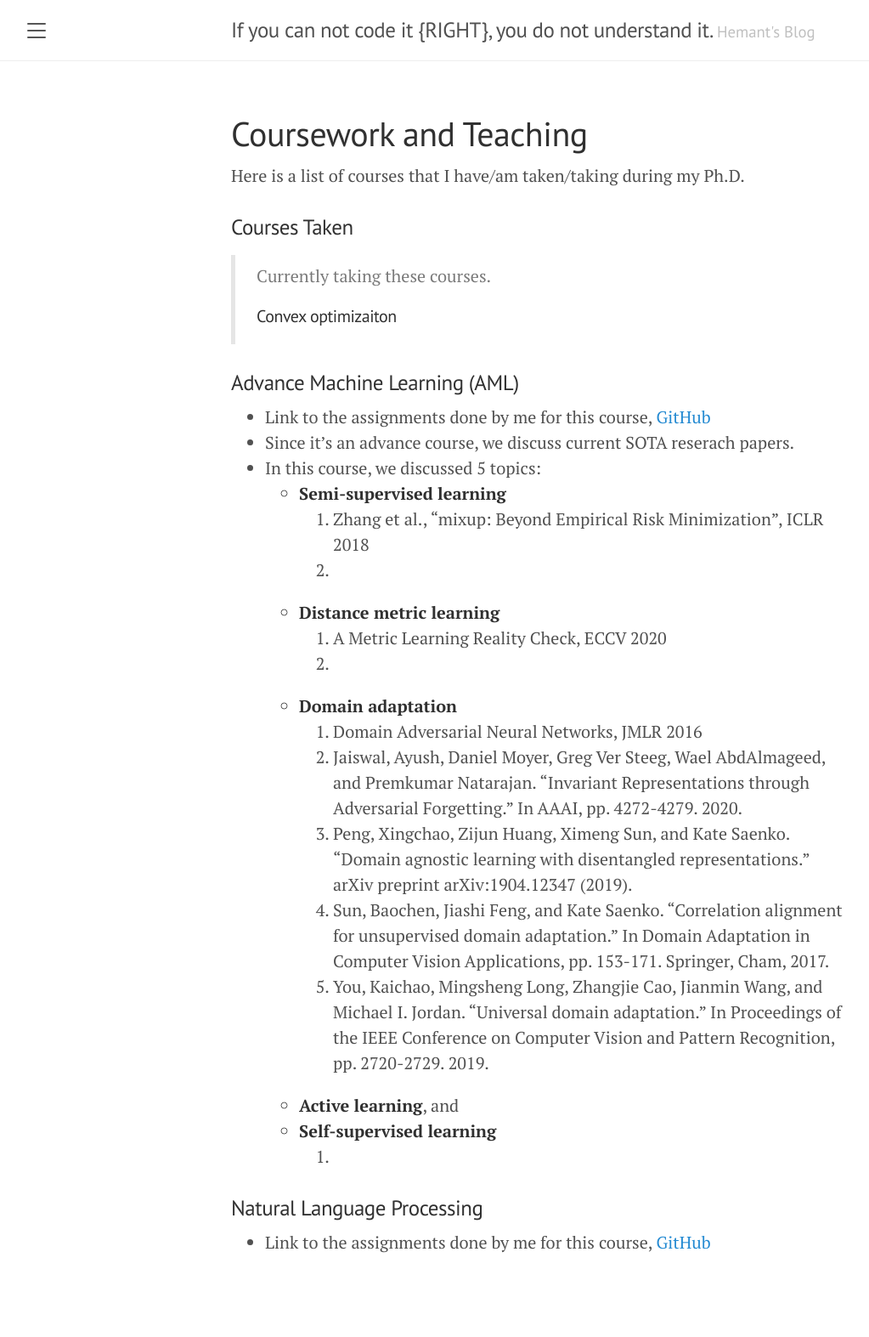
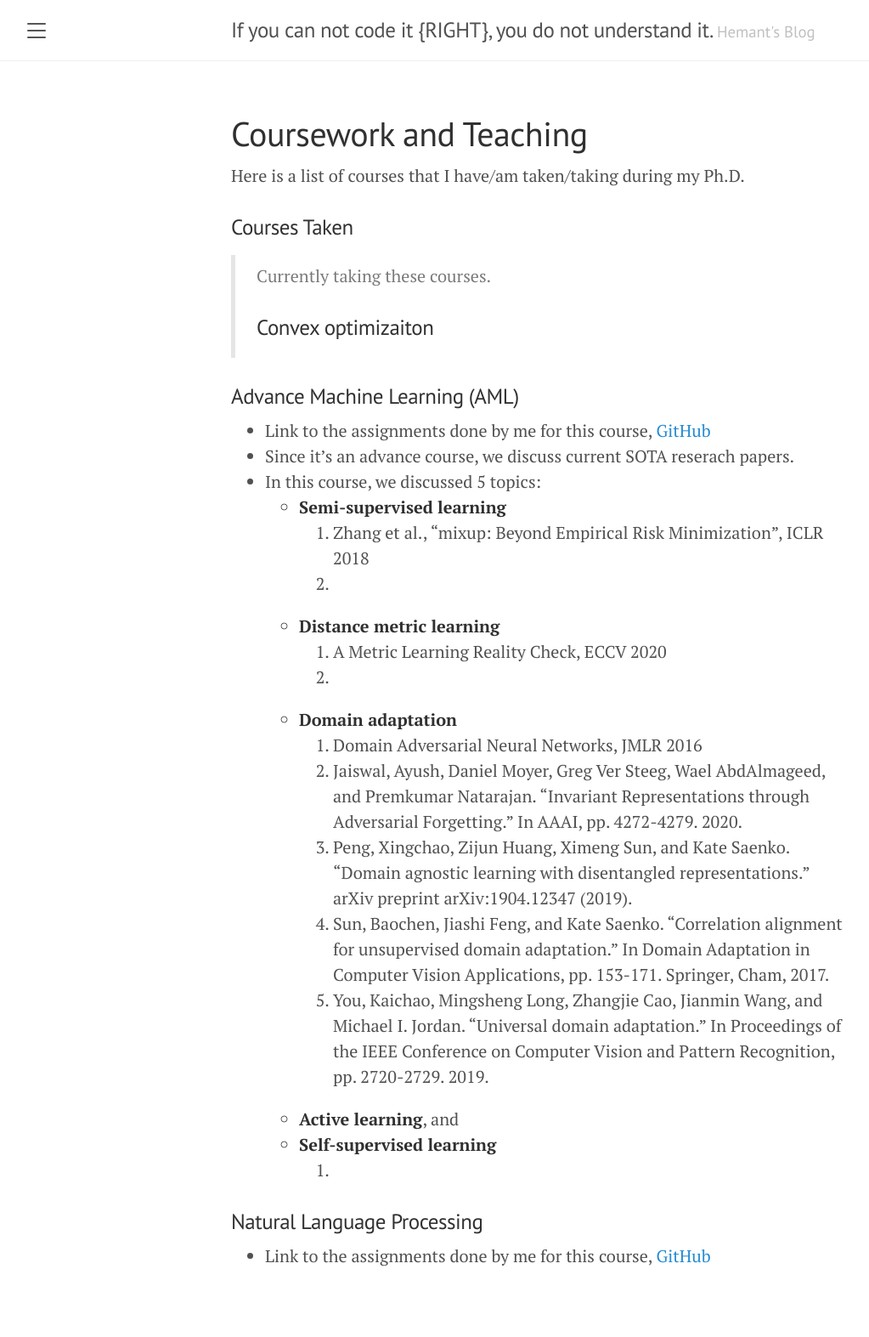
Before and after one commit to raotnameh/raotnameh.github.io, a Jekyll site: the page built from coursework.md, in a window 1280 px wide. Shown: the whole page at 85% size, without its empty margins (8-1031 px from the left). Built offline with Jekyll 4.4.1, drawn with Linux system fonts in a browser that asks for light colours.

Commit message:
It's just my website

```diff
--- a/coursework.md
+++ b/coursework.md
@@ -9,7 +9,7 @@ Here is a list of courses that I have/am taken/taking during my Ph.D.
 ###  Courses Taken
 
 > Currently taking these courses.
-#### Convex optimizaiton
+### Convex optimizaiton
 
 
 
```
